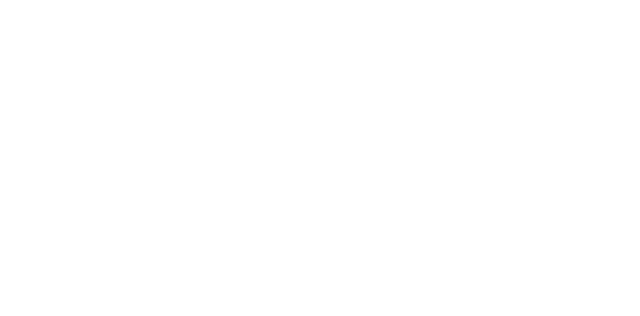
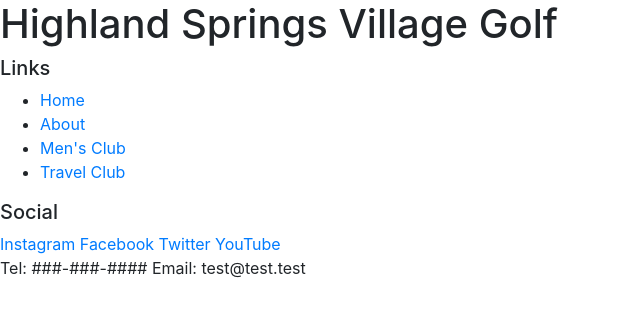
Before and after one commit to NCunningham12/HighlandSpringsVillage, a website: page index.html in a window 1280 px wide. Shown: the whole page, without its empty margins (0-640 px from the left). Drawn offline with nearby package versions, Linux system fonts and the light colour scheme.

Commit message:
Installed Bootstrap and set up intial HTML

```diff
--- a/index.html
+++ b/index.html
@@ -4,9 +4,54 @@
     <meta charset="UTF-8">
     <meta http-equiv="X-UA-Compatible" content="IE=edge">
     <meta name="viewport" content="width=device-width, initial-scale=1.0">
+
+    <!-- Bootstrap -->
+    <link rel="stylesheet" href="node_modules/bootstrap/dist/css/bootstrap.min.css">
+
     <title>Highland Springs Village Golf</title>
 </head>
+
 <body>
 
+    <header>
+        <div>
+            <h1>Highland Springs Village Golf</h1>
+            <h2></h2>
+        </div>
+    </header>
+
+    <div>
+        <h2></h2>
+    </div>
+
+<footer>
+    <div>
+        <h5>Links</h5>
+        <ul>
+            <li><a href="#">Home</a></li>
+            <li><a href="#">About</a></li>
+            <li><a href="#">Men's Club</a></li>
+            <li><a href="#">Travel Club</a></li>
+        </ul>
+    </div>
+    <div>
+        <h5>Social</h5>
+        <a href="#">Instagram</a>
+        <a href="#">Facebook</a>
+        <a href="#">Twitter</a>
+        <a href="#">YouTube</a>
+    </div>
+    <div>
+        Tel: ###-###-####
+        Email: test@test.test
+    </div>
+</footer>
+
+<!-- jQuery must come first, then Popper.js, then the Bootstrap JavaScript plugins.-->
+<script src="node_modules/jquery/dist/jquery.slim.min.js"></script>
+<script src="node_modules/popper.js/dist/umd/popper.min.js"></script>
+<script src="node_modules/bootstrap/dist/js/bootstrap.min.js"></script>
+
 </body>
+
 </html>
```
Also changed, not shown: package.json (+6 -1 lines), 1 other file.
